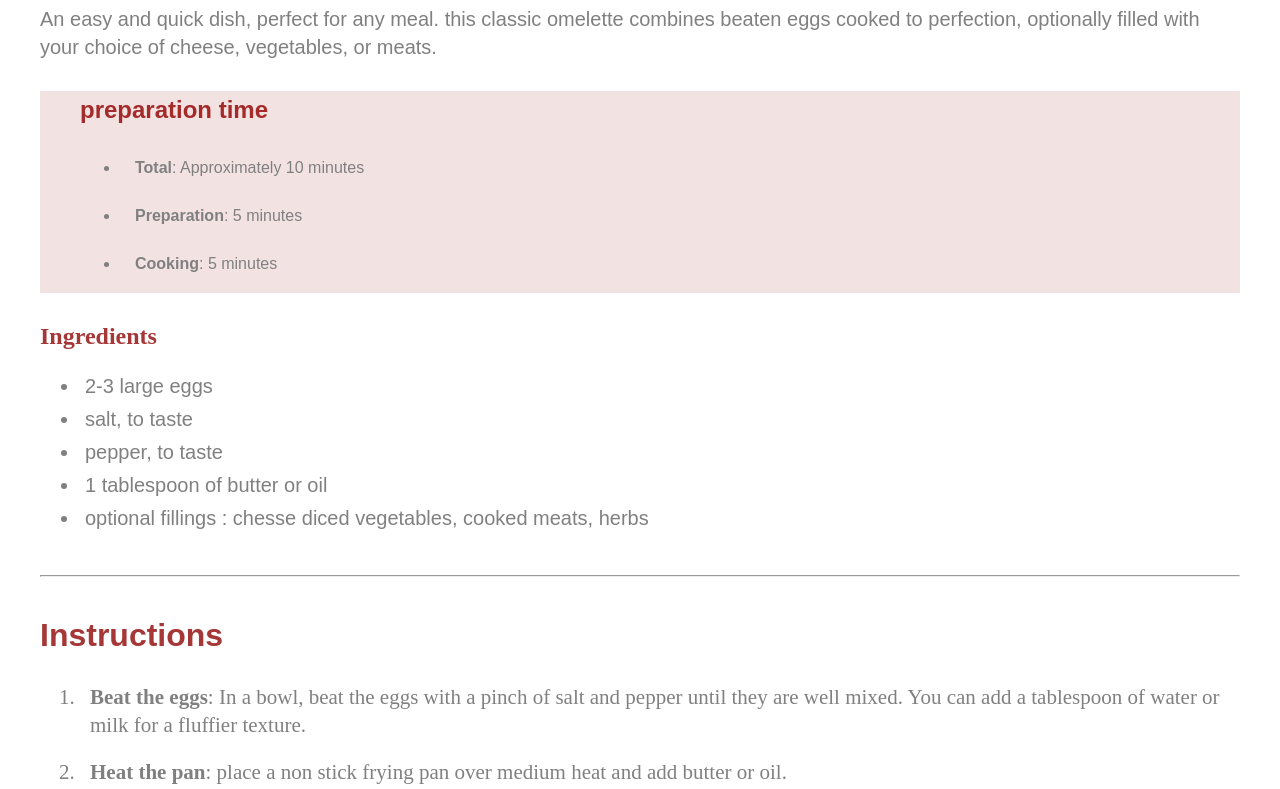
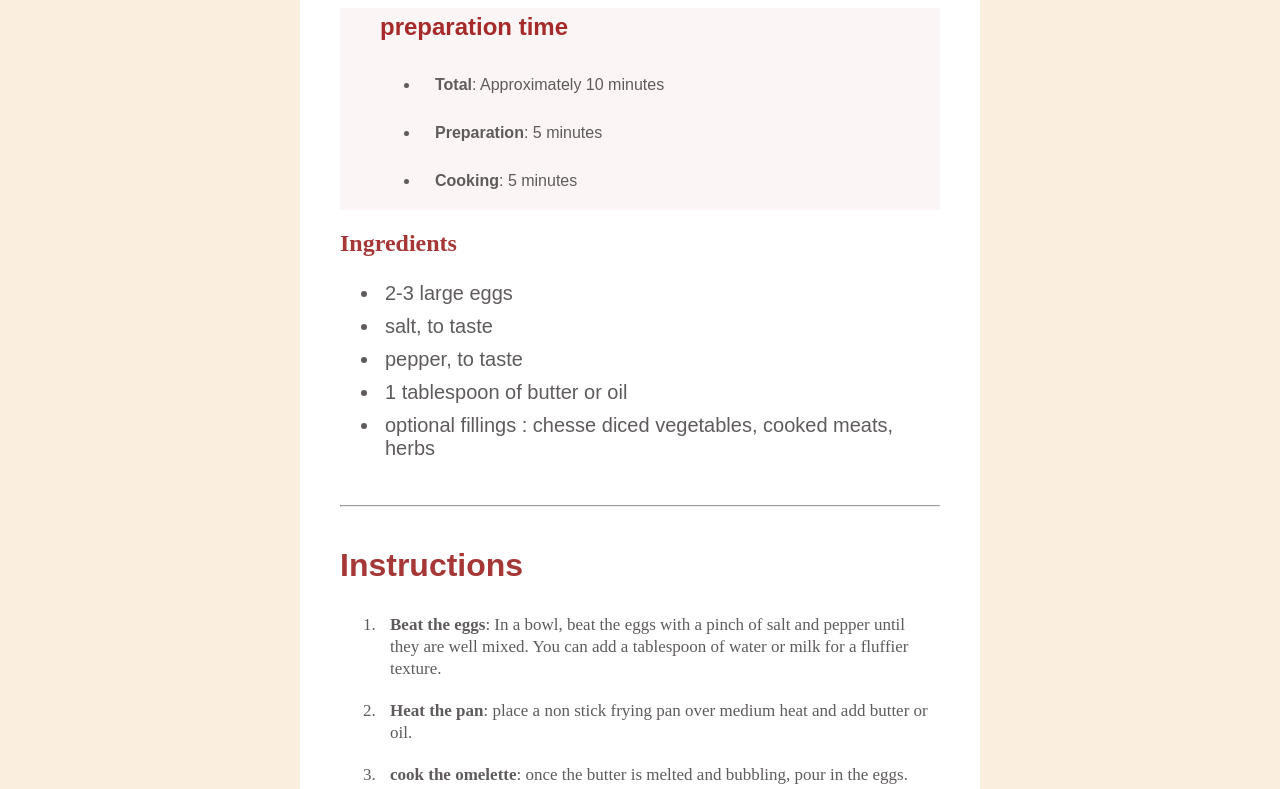
Before and after one commit to kalebbirhanu/recipe-page-main, a plain HTML site: page index.html in a window 1280 px wide. Shown: the part 692-1481 px from the top of the page. Drawn offline with Linux system fonts and the light colour scheme.

Commit message:
first commit

```diff
--- a/index.html
+++ b/index.html
@@ -12,6 +12,7 @@
 
 </head>
 <body>
+  <div class=" total">
   <img src="assets\images\image-omelette.jpeg" alt="">
   <header>
     <div class="header">
@@ -82,9 +83,10 @@
 
     </div>
   </footer>
+
 </main>
 
 
-
+  </div>
 </body>
 </html>
--- a/style.css
+++ b/style.css
@@ -1,11 +1,12 @@
 * {
   box-sizing: border-box;
   margin: 0;
-
-
-
 }
-img {
+.total {
+  margin: 0;
+}
+img
+  {
   max-width: 100%;
   height: auto;
   }
@@ -13,9 +14,10 @@ img {
 div {
   display: grid;
   grid-row-gap: 20px;
-    margin: 30px 40px;
-color: gray;
+  margin: 20px 40px;
+  color: rgb(95, 91, 91);
 }
+
 p {
   font-family: Arial, Helvetica, sans-serif;
   font-size: 20px;
@@ -23,28 +25,32 @@ p {
 
 
 }
- .header > h1 {
+
+.header>h1 {
   font-size: 50px;
   color: black;
 }
 
 .main {
-    background-color: rgb(243, 226, 226);
+  background-color: rgba(241, 205, 205, 0.205);
   font-family: Arial, Helvetica, sans-serif;
   padding: 5px 40px;
 
 }
- .main> h2 {
+
+.main>h2 {
   color: brown;
 }
- .main > ul > li {
+
+.main>ul>li {
   padding: 15px;
 }
 
- .ingredient > h2 {
+.ingredient>h2 {
   color: rgb(165, 55, 55);
 }
- .ingredient> ul > li {
+
+.ingredient > ul > li {
   padding: 5px;
   font-size: 20px;
   font-family: Arial, Helvetica, sans-serif;
@@ -55,7 +61,7 @@ color: rgb(165, 55, 55);
   font-family: Arial, Helvetica, sans-serif;
 }
 
- .instruction > ul >li {
+.instruction > ul > li {
   list-style-type: decimal;
   padding: 10px;
   list-style-position: outside;
@@ -63,9 +69,10 @@ font-family: Arial, Helvetica, sans-serif;
   line-height: 1.3;
 }
 
- .nutrition > h1 {
+.nutrition>h1 {
   color: brown;
 }
+
 table {
   border-collapse: collapse;
   row-gap: 20px;
@@ -86,3 +93,35 @@ table {
   margin: 40px;
   color: darkgrey;
 }
+
+
+
+@media only screen and (min-width: 768px) {
+
+  body {
+    background-color: rgb(250, 239, 222);
+  }
+
+  .total {
+    background-color: white;
+    margin: 100px 300px;
+    border-radius: 20px;
+  }
+
+  img {
+    padding: 40px;
+    border-radius: 50px;
+  }
+
+  div > p {
+    font-size: 16px;
+  }
+
+.instruction>ul>li {
+  font-size: 17px;
+  line-height: 1.3;
+}
+
+
+
+}
```
Lines whose indentation alone changed are shown as unchanged.
